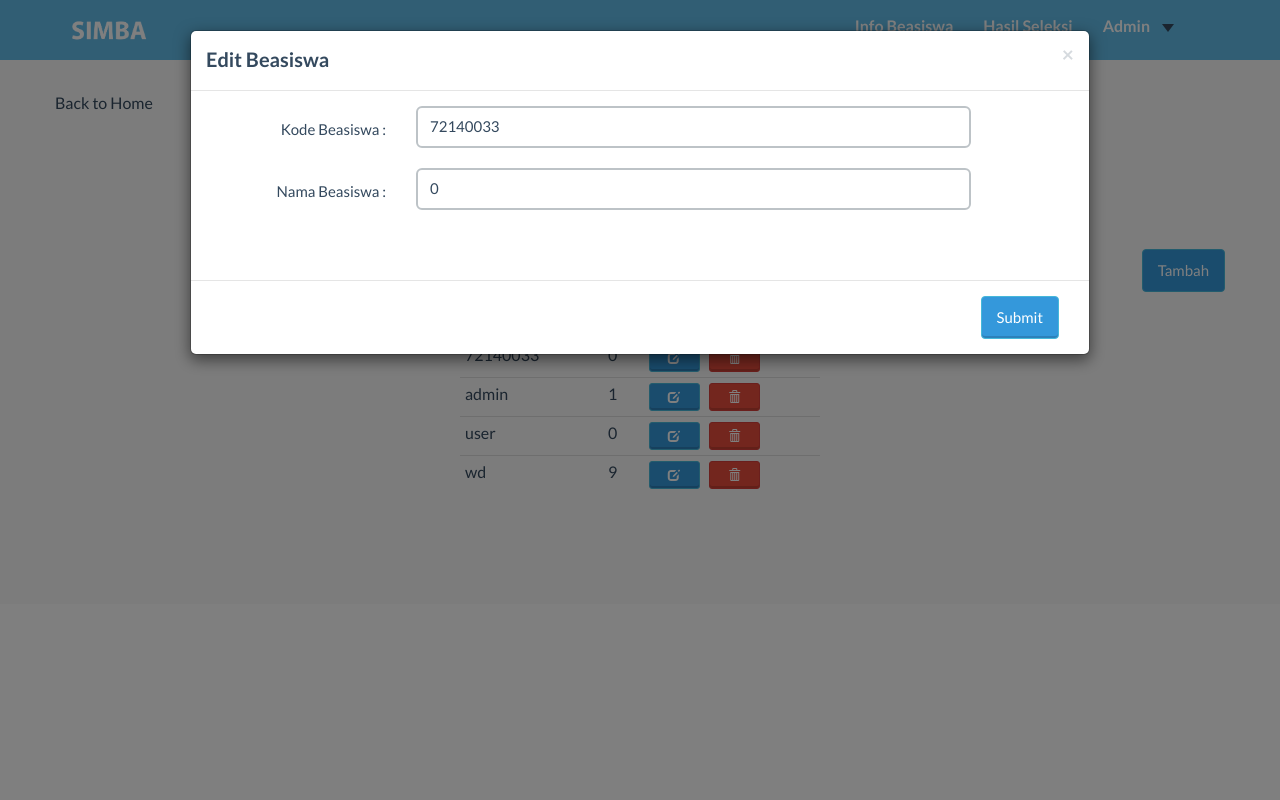
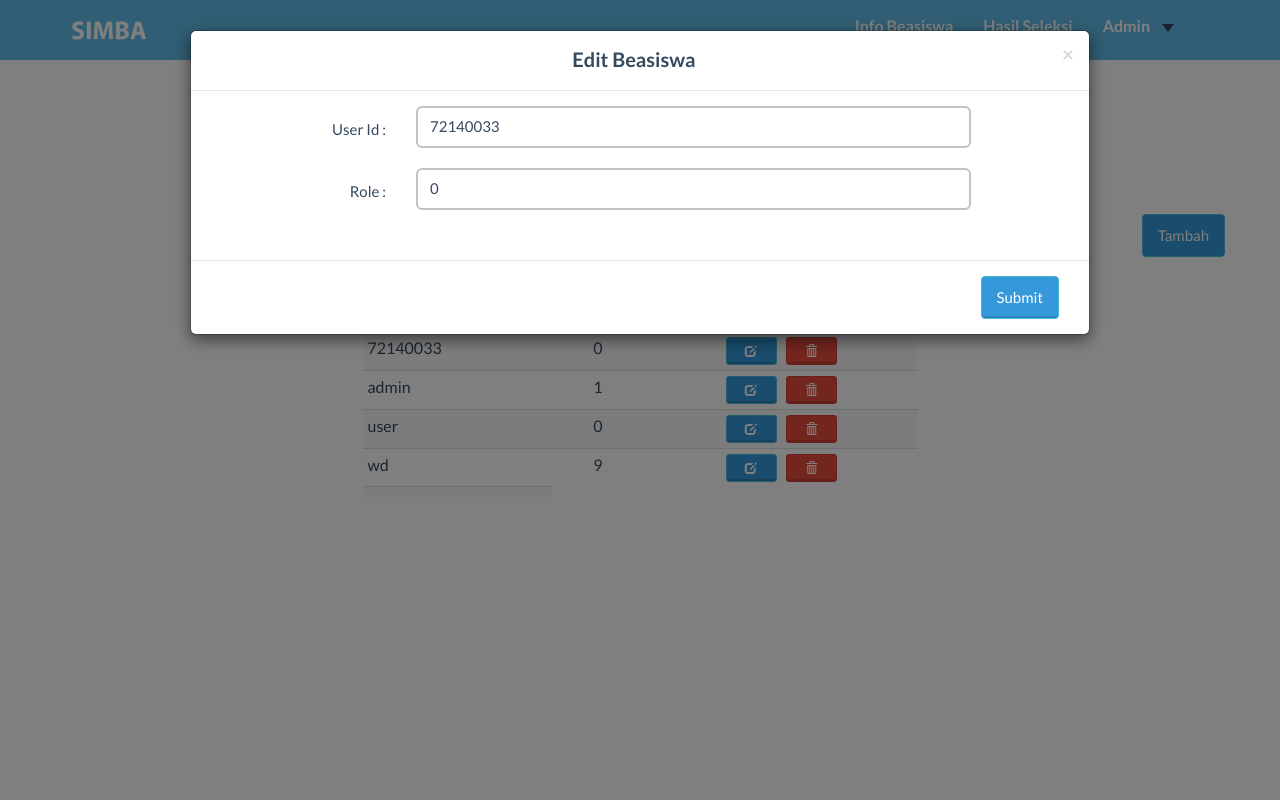
Before and after one commit to aamesaa/beasiswa, a PHP site: page /user_admin/daftar_user.php in a window 1280 px wide, after a click that opens the changed part. Run offline with PHP 8.4, Linux system fonts and the light colour scheme; data comes from the database, SQL or seed files in the repository; some libraries are stand-ins or nearby versions.

Commit message:
Fix Modal

```diff
--- a/user_admin/daftar_user.php
+++ b/user_admin/daftar_user.php
@@ -2,7 +2,7 @@
 
 Include("../function/koneksi.php");
 //Include_once ("../function/login.php");
-$getDataBsw=mysqli_query($koneksi,"SELECT * FROM system_usr");
+$getDataUsr=mysqli_query($koneksi,"SELECT * FROM system_usr");
 
 ?>
 
@@ -66,50 +66,44 @@ $getDataBsw=mysqli_query($koneksi,"SELECT * FROM system_usr");
       </div>
     </div>
   </nav>
-  <div id="dftruser" class="content-section-a" style="border-top: 0; margin-top:-50;">
-    <div class='container'>
+  <div class="container">
     <div class="row">
-        <a href="index.php#hasilSeleksi">Back to Home</a>
-        <H2 class="text-center">Daftar User</H2>
-        <br>
-        <a href="form_create_user.php" class="btn btn-info pull-right">Tambah </a>
-        <br>
-        <br>
+      <br/>  <br/><br/>
+      <h2 class="text-center">Daftar User</h2>
+      <br/>
+      <a href="create_user.php" class="btn btn-info pull-right">Tambah </a>
+    </br>
+  </br>
+</br>
+      <div class="col-md-3"></div>
 
-        <div class="col-md-4"></div>
-        <div class="col-md-4">
-
-        <table class="table table-striped table-responsive table-condensed">
-
-          <?php
-            //$kode_slk = $_GET['id'];
-            //$q0 = "SELECT * from beasiswa where kd_bsw='$kode_slk'";
-            //$squery = mysqli_query($koneksi,$q0);
-            //$row1 = mysqli_fetch_array($squery);
-            //echo'<h4>'.$row1['nama_bsw'].'</h4>';
-          ?>
-
-          <thead style="text-center">
-            <tr>
+      <div class="col-md-6">
+      <table class="table-striped table table-condensed">
+        <thead class="text-center">
           <th class="text-center"style="width:900">User Id</th>
           <th class="text-center"style="width:200">Role</th>
           <th class="text-center"style="width:100">Action</th>
-            </tr>
         </thead>
         <tbody>
           <?php
           $q1 = "SELECT * from system_usr";
+
         $squery = mysqli_query($koneksi,$q1);
+
         while($row = mysqli_fetch_array($squery))
+
         {
-            echo '
+
+
+            echo'
             <tr>
             <td>'.$row['user_id'].'</td>
             <td class="text-center">'.$row['role'].'</td>
-              <td>
+            <td class="text-center"style="width:100">
             <!-- Trigger the modal with a button -->
             <button type="button" class="btn btn-embossed btn-info btn-xs" style="padding-right:-20"data-toggle="modal" data-target="#myModal'.$row['user_id'].'"> &nbsp &nbsp <span class="	glyphicon glyphicon-edit"></span></button>
             &nbsp
+
             <button class="btn btn-danger btn-embossed btn-xs">&nbsp &nbsp <span class="glyphicon glyphicon-trash"></span></button>
 
             <!-- Modal -->
@@ -125,22 +119,17 @@ $getDataBsw=mysqli_query($koneksi,"SELECT * FROM system_usr");
 
                     <form class="form-horizontal" action="edit_beasiswa.php" method="POST">
                     <div class="form-group">
-                      <label class="control-label col-sm-2" for="user_id">Kode Beasiswa :</label>
+                    <label class="control-label col-sm-2" for="kd_bsw">User Id :</label>
                     <div class="col-sm-6">
-                        <input type="text" class="form-control" id="user_id" name="user_id" value="'.$row['user_id'].'">
+                      <input type="text" class="form-control" id="kd_bsw" name="kd_bsw" value="'.$row['user_id'].'">
                     </div>
                     </div>
                     <div class="form-group">
-                        <label class="control-label col-sm-2" for="namabsw">Nama Beasiswa :</label>
+                      <label class="control-label col-sm-2" for="namabsw">Role :</label>
                       <div class="col-sm-6">
-                          <input type="text" class="form-control" id="role" name="role" value="'.$row['role'].'">
+                        <input type="text" class="form-control" id="namabsw" name="namabsw" value="'.$row['role'].'">
                       </div>
                     </div>
-
-                      <div class="form-group">
-
-                      </div>
-
                     </div>
                   </div>
                   <div class="modal-footer">
@@ -159,22 +148,31 @@ $getDataBsw=mysqli_query($koneksi,"SELECT * FROM system_usr");
             </tr>
 
             ';
+
+
           }
           ?>
+          <td>
+
+          </div>
+        </td>
+      </tr>
       </tbody>
       </table>
     </div>
-
 </div>
 </div>
-  </div>
+
+
+
+
 <!-- JavaScript -->
-  <script src="js/jquery-1.10.2.js"></script>
-  <script src="js/bootstrap.js"></script>
-  <script src="js/owl.carousel.js"></script>
-  <script src="js/script.js"></script>
+<script src="../js/jquery-1.10.2.js"></script>
+<script src="../js/bootstrap.js"></script>
+<script src="../js/owl.carousel.js"></script>
+<script src="../js/script.js"></script>
 <!-- StikyMenu -->
-  <script src="js/stickUp.min.js"></script>
+<script src="../js/stickUp.min.js"></script>
 <script type="text/javascript">
 jQuery(function($) {
   $(document).ready( function() {
@@ -185,14 +183,15 @@ $getDataBsw=mysqli_query($koneksi,"SELECT * FROM system_usr");
 
 </script>
 <!-- Smoothscroll -->
-  <script type="text/javascript" src="js/jquery.corner.js"></script>
-  <script src="js/wow.min.js"></script>
+<script type="text/javascript" src="../js/jquery.corner.js"></script>
+<script src="../js/wow.min.js"></script>
 <script>
 new WOW().init();
 </script>
-  <script src="js/classie.js"></script>
-  <script src="js/uiMorphingButton_inflow.js"></script>
+<script src="../js/classie.js"></script>
+<script src="../js/uiMorphingButton_inflow.js"></script>
 <!-- Magnific Popup core JS file -->
-  <script src="js/jquery.magnific-popup.js"></script>
+<script src="../js/jquery.magnific-popup.js"></script>
 
+</body>
 </html>
```
Lines whose indentation alone changed are shown as unchanged.
